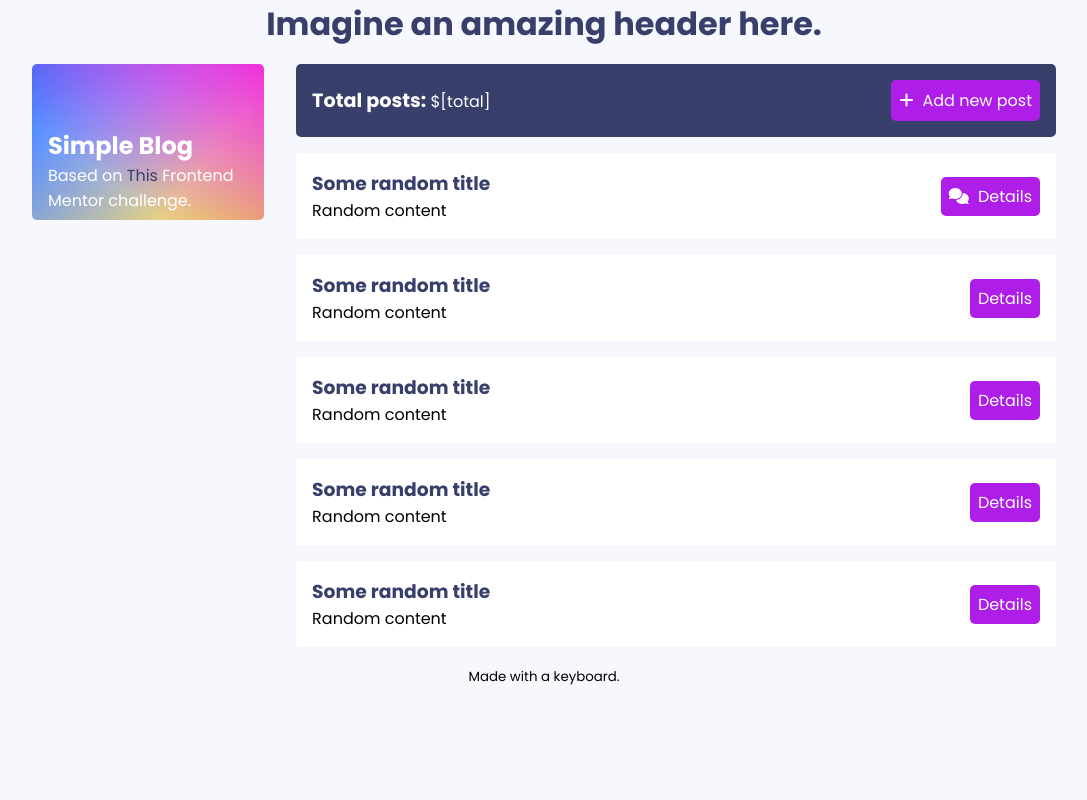
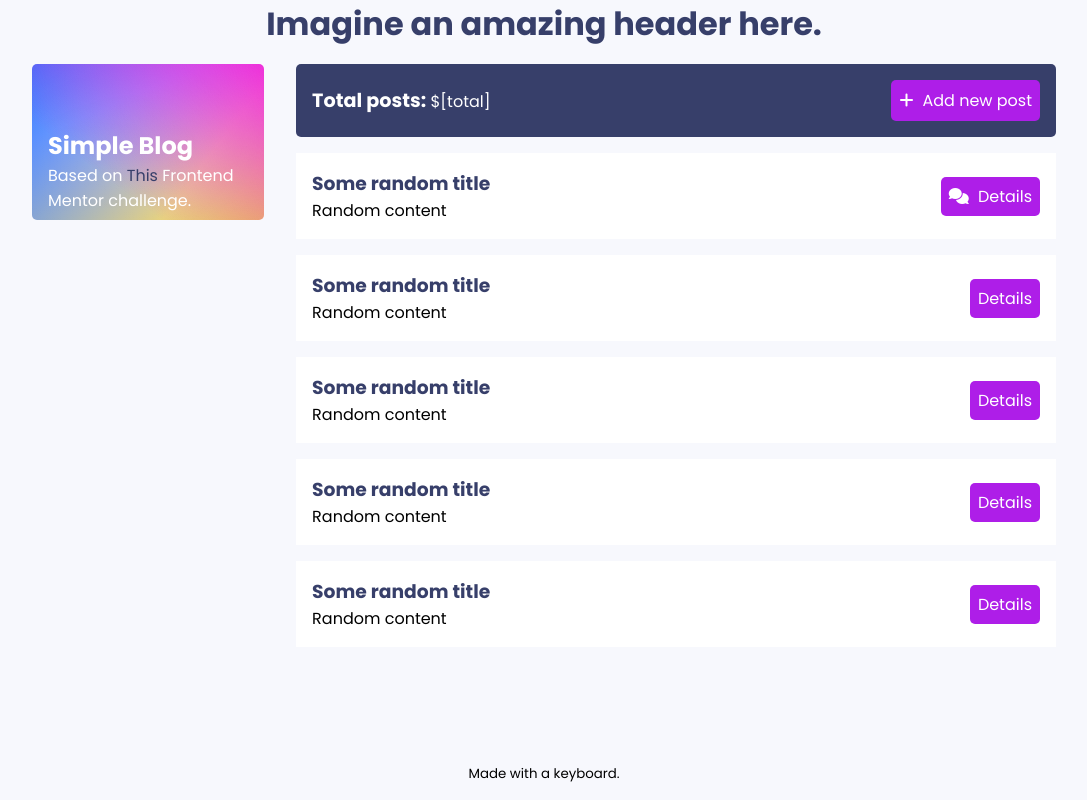
Before and after one commit to wnicolass/posts-reviews, a Python web app: template templates/home/posts.html in a window 1280 px wide. Shown: the whole page, without its empty margins (96-1183 px from the left). Run offline with Jinja, Linux system fonts and the light colour scheme; the template is opened without the code that fills it, so the values that code supplies are empty; some libraries are stand-ins or nearby versions.

Commit message:
fix: move footer outside wrapper | change some btn styles

```diff
--- a/static/styles/general.css
+++ b/static/styles/general.css
@@ -9,6 +9,8 @@
 body {
   background-color: #f7f8fd;
   font-family: "Poppins", sans-serif;
+
+  height: 95vh;
 }
 
 body a {
@@ -18,6 +20,7 @@ body a {
 
 .wrapper {
   width: 80%;
+  height: 100%;
   margin: 0 auto;
 }
 
@@ -32,13 +35,20 @@ body a {
   padding: 0.5rem;
   color: #fff;
   border-radius: 5px;
+
+  border: none;
+  font-family: inherit;
 }
 
 .btn:hover {
   filter: brightness(1.1);
+  cursor: pointer;
 }
 
 footer {
+  position: relative;
+  bottom: 0;
+  left: 0;
   text-align: center;
 }
 
--- a/templates/home/posts.html
+++ b/templates/home/posts.html
@@ -104,9 +104,9 @@
           </ul>
         </section>
       </main>
-      <footer>
-        <small>Made with a keyboard.</small>
-      </footer>
     </div>
+    <footer>
+      <small>Made with a keyboard.</small>
+    </footer>
   </body>
 </html>
```
